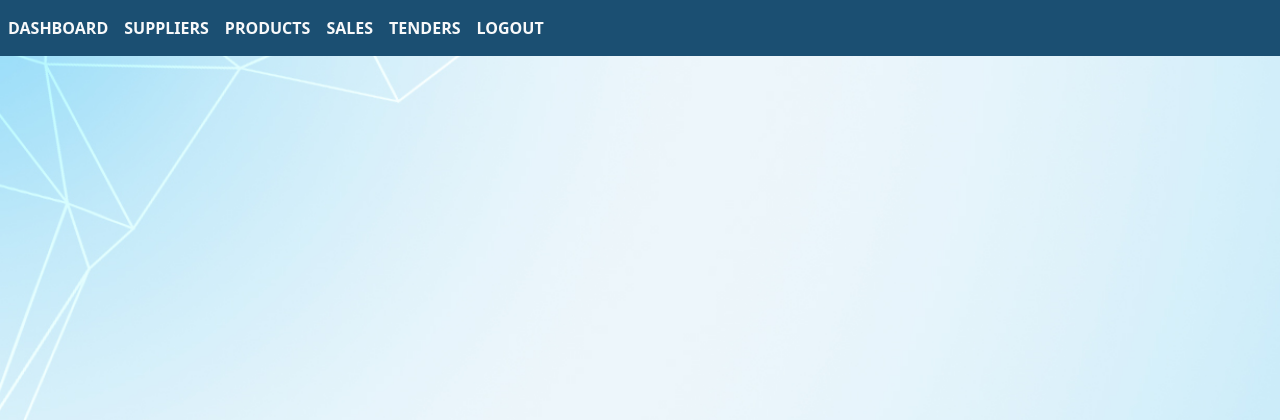
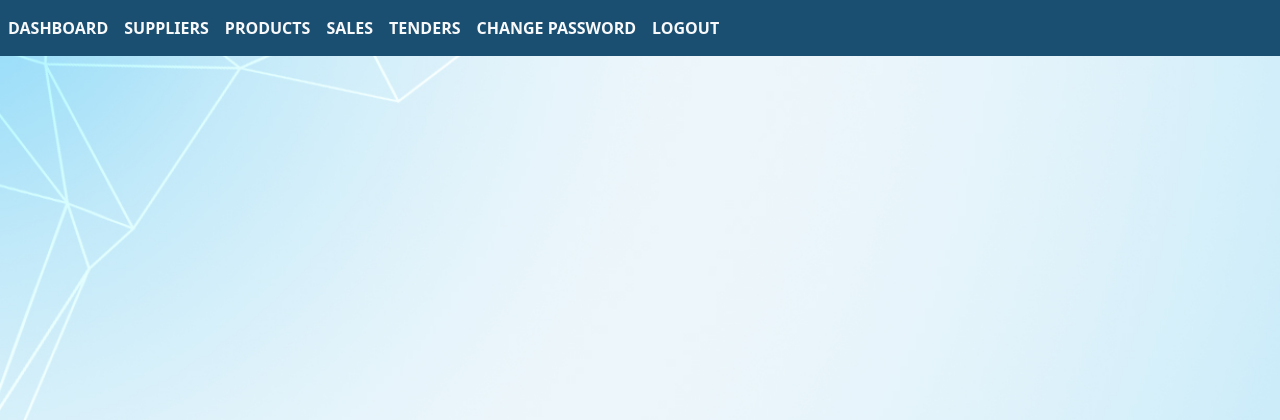
Before and after one commit to YomalHerath/Inventory_Management_System, a PHP site: page /view/php/views/header.php in a window 1280 px wide. Shown: the top 420 px of the page. Run offline with PHP 8.4, Linux system fonts and the light colour scheme.

Commit message:
add new item for navigation bar

```diff
--- a/index.php
+++ b/index.php
@@ -43,6 +43,9 @@ if (isset($_SESSION['username']) && isset($_SESSION['password'])) {
                 <li class="nav-item">
                     <a class="nav-link text-light" href="view/php/views/tender_details.php"><b class="text-uppercase">Tenders</b></a>
                 </li>
+            <li class="nav-item">
+                <a class="nav-link text-light" href="view/php/forms/change_pw.php"><b class="text-uppercase">Change Password</b></a>
+            </li>
                 <li class="nav-item">
                     <a class="nav-link text-light" href="view/php/forms/logout.php"><b class="text-uppercase">Logout</b></a>
                 </li>
--- a/view/php/views/header.php
+++ b/view/php/views/header.php
@@ -37,6 +37,9 @@
                 <a class="nav-link text-light" href="../views/tender_details.php"><b class="text-uppercase">Tenders</b></a>
             </li>
             <li class="nav-item">
+                <a class="nav-link text-light" href="../forms/change_pw.php"><b class="text-uppercase">Change Password</b></a>
+            </li>
+            <li class="nav-item">
                 <a class="nav-link text-light" href="../forms/logout.php"><b class="text-uppercase">Logout</b></a>
             </li>
         </ul>
```
